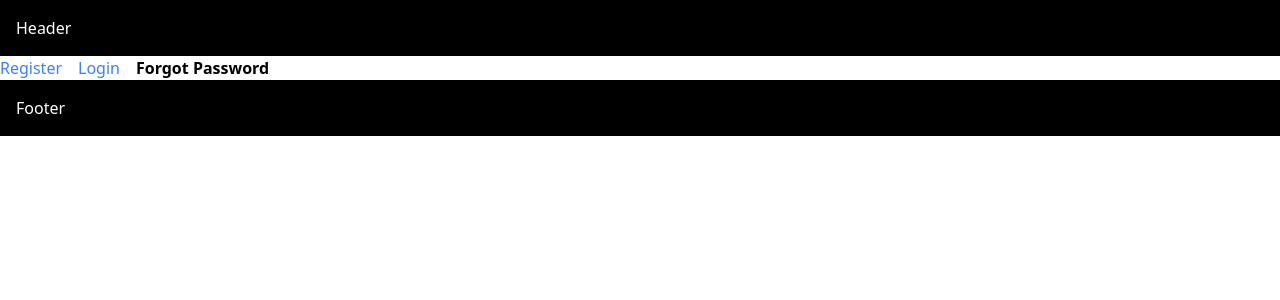
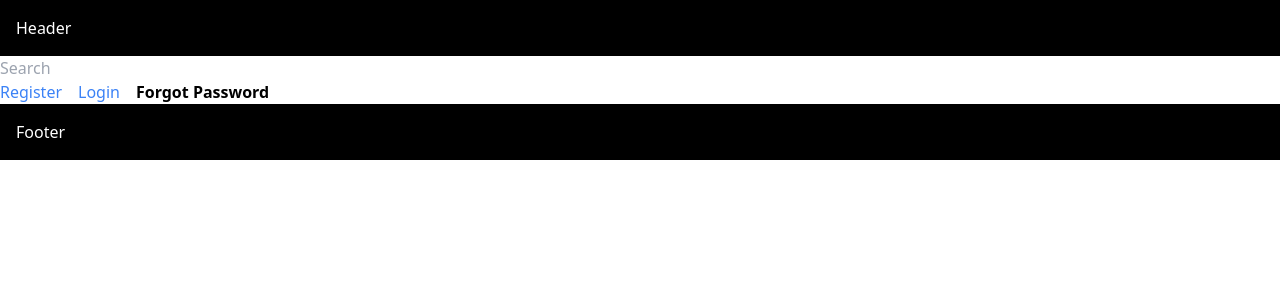
Before and after one commit to swttpch/nextjs-learning, a Next.js app in the folder routing-demo/: page /forgot-password in a window 1280 px wide. Shown: the top 300 px of the page. Built offline with nearby package versions, Linux system fonts and the light colour scheme.

Commit message:
chore: understanding templates

```diff
--- a/routing-demo/src/app/(auth)/layout.tsx
+++ b/routing-demo/src/app/(auth)/template.tsx
@@ -3,6 +3,7 @@
 import React from 'react'
 import Link from 'next/link'
 import { useParams, usePathname } from 'next/navigation'
+import { useState } from 'react'
 
 const navItem = [
   {
@@ -23,11 +24,20 @@
 }: {
   children: React.ReactNode
 }) {
+  const [input, setInput] = useState('')
   const pathname = usePathname()
 
   return (
     <>
       <div>
+        <div>
+          <input
+            placeholder="Search"
+            type="text"
+            value={input}
+            onChange={(e) => setInput(e.target.value)}
+          />
+        </div>
         {navItem.map((item) => {
           const isActive = pathname.startsWith(item.href)
           return (
```
